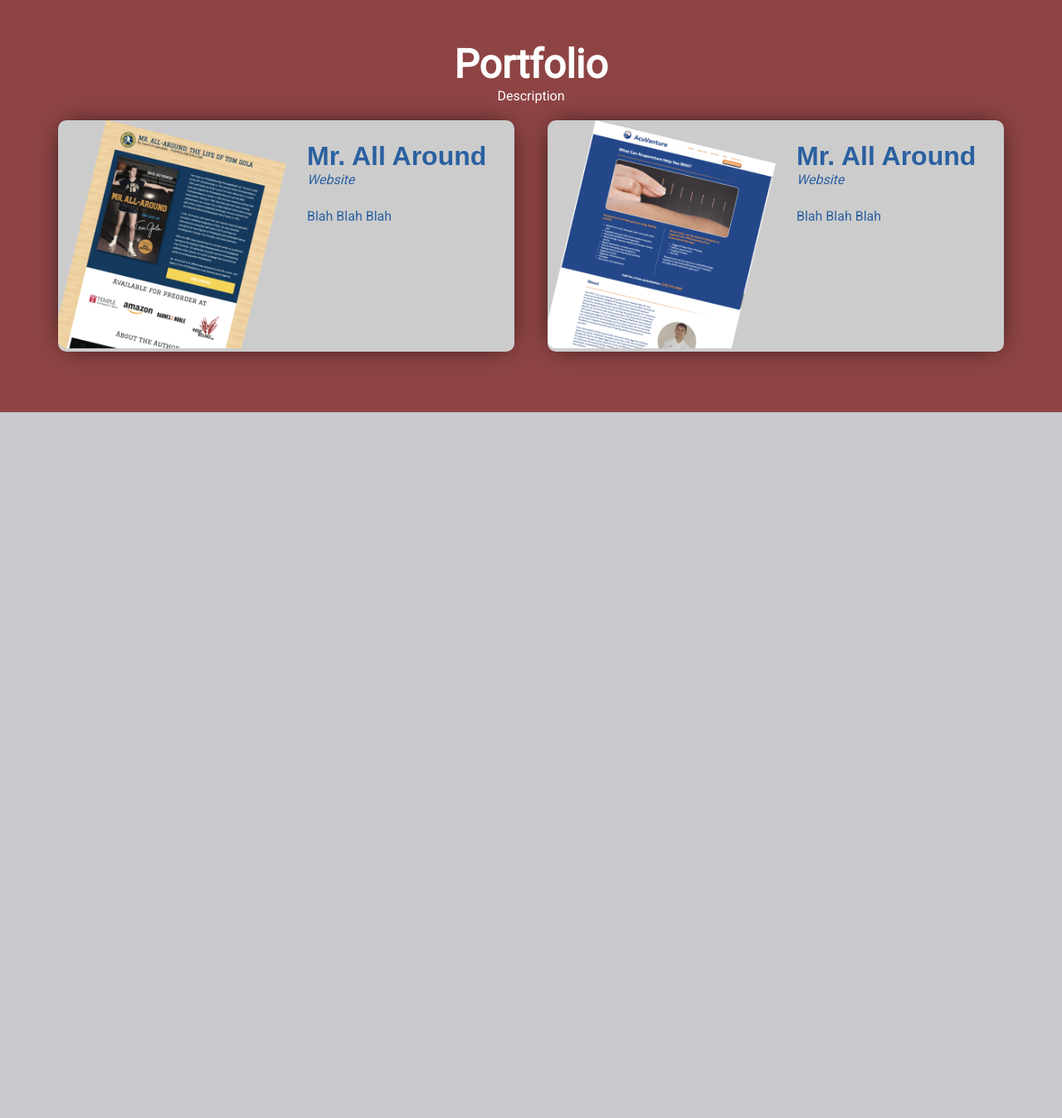
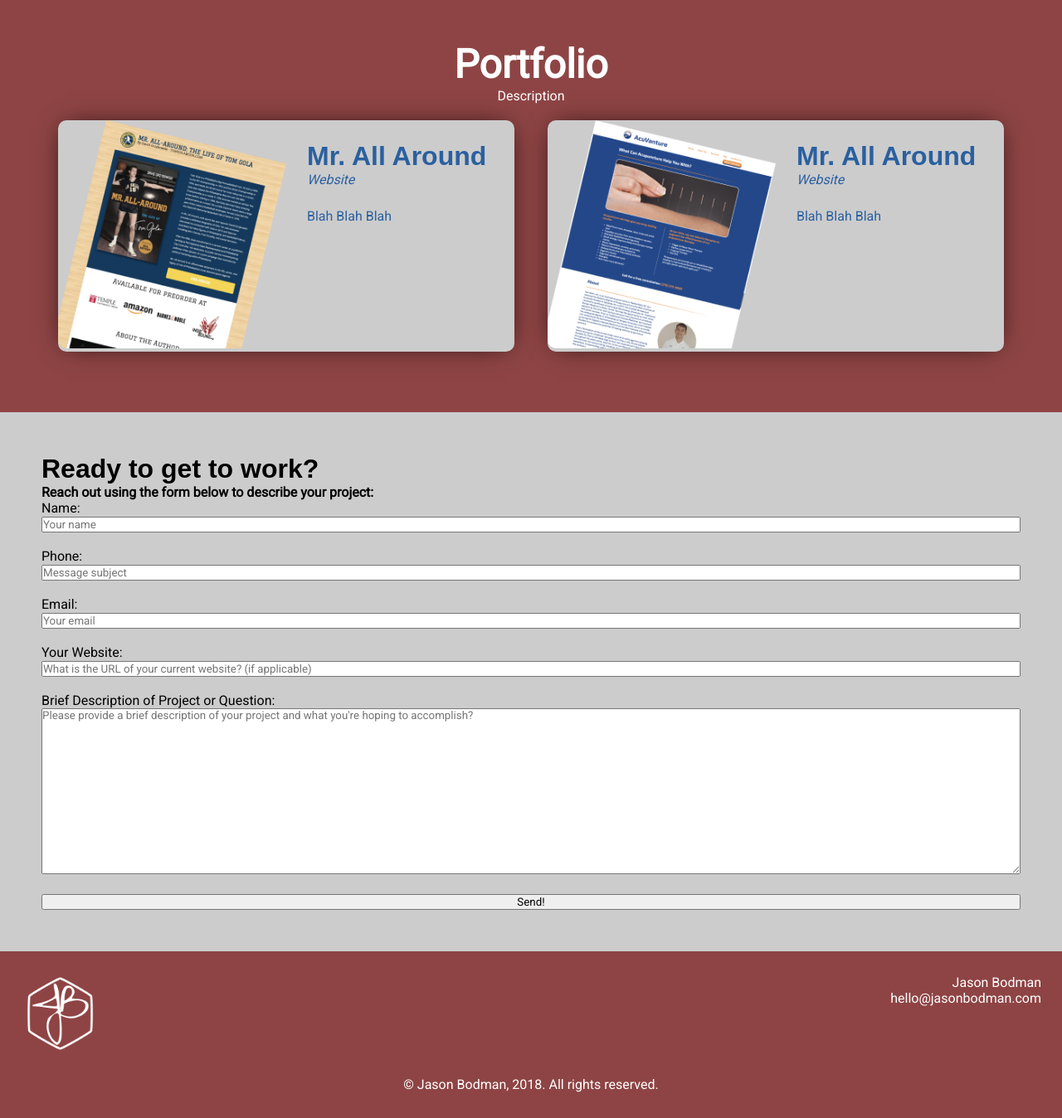
Before and after one commit to jasonbodman/portfolio-redesign, a PHP site: page / in a window 1280 px wide. Shown: the part 1403-2751 px from the top of the page at 83% size. Before the commit the page ends 1900 px from the top, so only its background shows below. Run offline with PHP 8.4, Linux system fonts and the light colour scheme; some web fonts are replaced.

Commit message:
add contact and footer sections

```diff
--- a/css/styles.css
+++ b/css/styles.css
@@ -6,11 +6,6 @@
 	padding: 0;
 	box-sizing: border-box;
 }
-
-body {
-	display: flex;
-}
-
 
 /* STYLES */
 .robot {
@@ -68,7 +63,7 @@ header {
 	width: 100%;
 }
 
-#main {
+section#main {
 	background-image: url("../img/main2.jpg");
 	position: relative;
 	background-attachment: fixed;
@@ -90,7 +85,7 @@ header {
 	box-shadow: 0px 0px 30px -10px black;
 }
 
-#services {
+section#services {
 	background-color: #ccc;
 	padding: 50px;
 }
@@ -113,7 +108,7 @@ header {
 	margin: 0 auto;
 }
 
-#portfolio {
+section#portfolio {
 	background-color: #8e4444;
 	padding: 50px;
 	margin: 0 auto;
@@ -147,6 +142,37 @@ header {
 
 .project-description {
 	margin-top: 25px;
+}
+
+section#contact {
+	background-color: #ccc;
+	padding: 50px;
+}
+
+footer {
+	background-color: #8e4444;
+	color: #fff;
+}
+
+.footer-top {
+	display: inline-flex;
+}
+
+.footer-left {
+	width: 25%;
+	padding: 25px;
+}
+
+.footer-right {
+	width: 75%;
+	text-align: right;
+	padding: 25px;
+}
+
+.footer-bottom {
+	height: 50px;
+	color: #fff;
+	padding: 0px
 }
 
 /* ELEMENT STYLES */
@@ -197,3 +223,7 @@ img.thumbnail {
 .project-info h2 {
 	margin-bottom: 0px;
 }
+
+.footer-left img {
+	width: 35%;
+}
--- a/index.html
+++ b/index.html
@@ -108,12 +108,54 @@
 						</div>
 					</div>
 				</div>
+			</section>
 
+			<section class="contact" id="contact">
+		    <h2>Ready to get to work?</h2>
+		    <h4 class="robot">Reach out using the form below to describe your project:</h4>
+		    <div class="contactform">
+		      <form method="post" action="contact_form.php">
 
-			</section>
+		        <label for="name">Name:</label>
+		        <br><input type="text" id="name" name="name" placeholder="Your name"></br>
+
+						<br><label for="subject">Phone:</label>
+		        <br><input type="text" id="subject" name="subject" placeholder="Message subject"></br>
+
+		        <br><label for="email">Email:</label>
+		        <br><input type="text" id="email" name="email_address" placeholder="Your email"></br>
+
+						<br><label for="website">Your Website:</label>
+						<br><input type="text" id="website" name="website" placeholder="What is the URL of your current website? (if applicable)"></br>
+
+		        <br><label for="message">Brief Description of Project or Question:</label>
+		        <br><textarea id="message" name="message" placeholder="Please provide a brief description of your project and what you're hoping to accomplish?" style="height:200px;"></textarea></br>
+
+		        <br><input type="submit" value="Send!">
+		      </form>
+		    </div>
+		  </section>
+
 		</div>
 
+		<footer>
+			<div class="footer-top">
+				<div class="footer-left">
+					<img src="img/logo-white.png">
+				</div> <!-- footer-left -->
 
+				<div class="footer-right">
+					<p>Jason Bodman
+						<br>hello@jasonbodman.com</br>
+						<br>
+				</div> <!-- footer-right -->
+			</div> <!-- footer-top -->
+
+			<div class="footer-bottom center">
+				&copy; Jason Bodman, 2018. All rights reserved.
+			</div> <!-- footer-bottom -->
+
+		</footer>
 
 	</body>
 
```
